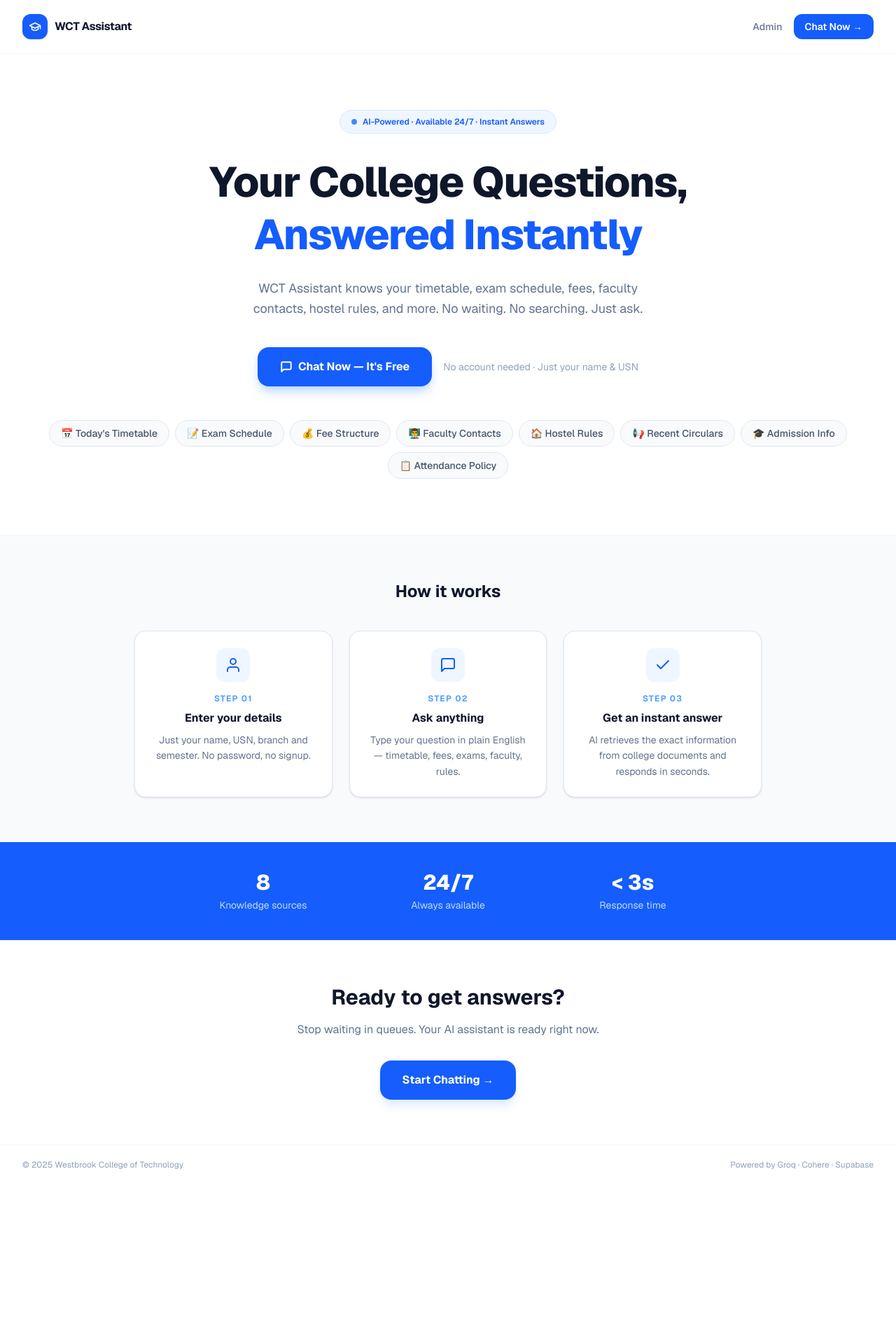
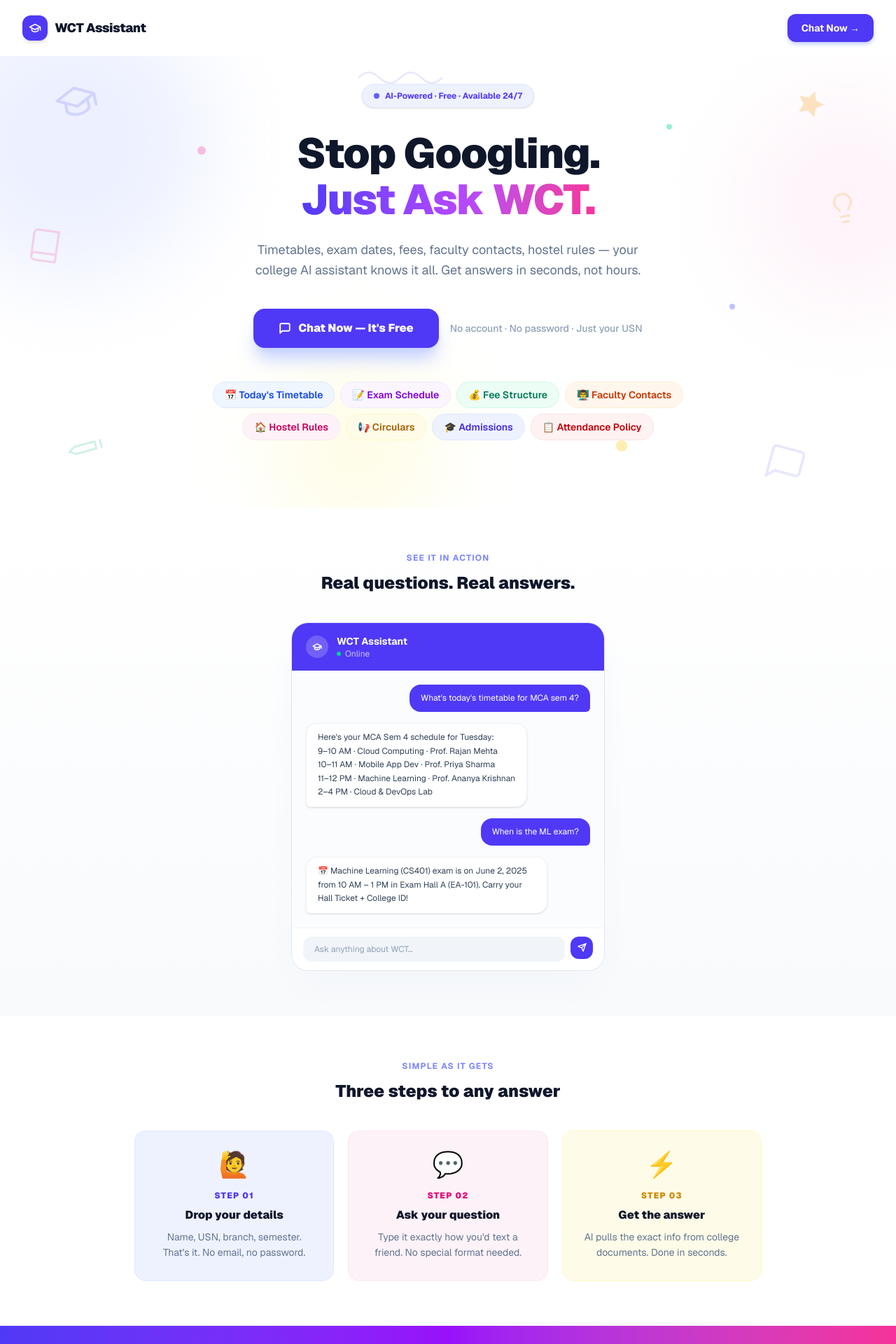
Before and after one commit to vishnu-k-dev/build-your-bot, a Next.js app: page /landing in a window 1280 px wide. Shown: the top 1920 px of the page at 70% size. Before the commit the page ends 1692 px from the top, so only its background shows below. Built offline with nearby package versions, Linux system fonts and the light colour scheme.

Commit message:
Redesign landing page with doodles & vibrant style, remove admin links from public pages

```diff
--- a/app/landing/page.tsx
+++ b/app/landing/page.tsx
@@ -2,120 +2,194 @@ import Link from 'next/link'
 
 export default function LandingPage() {
   return (
-    <div className="min-h-screen bg-white flex flex-col">
+    <div className="min-h-screen bg-white flex flex-col overflow-hidden">
 
       {/* Nav */}
-      <nav className="px-8 py-5 flex items-center justify-between border-b border-slate-100">
+      <nav className="px-8 py-5 flex items-center justify-between relative z-10">
         <div className="flex items-center gap-2.5">
-          <div className="w-9 h-9 rounded-xl bg-blue-600 flex items-center justify-center shadow-sm">
+          <div className="w-9 h-9 rounded-xl bg-indigo-600 flex items-center justify-center shadow-md">
             <svg width="18" height="18" viewBox="0 0 24 24" fill="none" stroke="white" strokeWidth="2" strokeLinecap="round" strokeLinejoin="round">
               <path d="M22 10v6M2 10l10-5 10 5-10 5z"/><path d="M6 12v5c3 3 9 3 12 0v-5"/>
             </svg>
           </div>
-          <span className="font-bold text-slate-900 tracking-tight">WCT Assistant</span>
+          <span className="font-black text-slate-900 tracking-tight text-lg">WCT Assistant</span>
         </div>
-        <div className="flex items-center gap-4">
-          <Link href="/admin" className="text-sm text-slate-500 hover:text-slate-700 transition font-medium">Admin</Link>
-          <Link href="/wct" className="bg-blue-600 hover:bg-blue-700 text-white text-sm font-semibold px-4 py-2 rounded-xl transition">
+        <Link href="/wct"
+          className="bg-indigo-600 hover:bg-indigo-700 text-white text-sm font-bold px-5 py-2.5 rounded-xl transition shadow-md shadow-indigo-200">
           Chat Now →
         </Link>
-        </div>
       </nav>
 
-      {/* Hero */}
-      <section className="flex-1 flex flex-col items-center justify-center text-center px-6 py-20">
+      {/* ── HERO ── */}
+      <section className="relative flex flex-col items-center justify-center text-center px-6 pt-10 pb-24 overflow-hidden">
+
+        {/* Background gradient blobs */}
+        <div className="absolute top-[-80px] left-[-100px] w-[400px] h-[400px] bg-indigo-100 rounded-full opacity-60 blur-3xl pointer-events-none" />
+        <div className="absolute top-[60px] right-[-80px] w-[300px] h-[300px] bg-pink-100 rounded-full opacity-50 blur-3xl pointer-events-none" />
+        <div className="absolute bottom-[-40px] left-[30%] w-[250px] h-[250px] bg-yellow-100 rounded-full opacity-40 blur-3xl pointer-events-none" />
+
+        {/* Floating doodles */}
+        {/* Graduation cap — top left */}
+        <svg className="absolute top-8 left-[6%] opacity-20 rotate-[-12deg]" width="64" height="64" viewBox="0 0 24 24" fill="none" stroke="#6366f1" strokeWidth="1.5" strokeLinecap="round" strokeLinejoin="round">
+          <path d="M22 10v6M2 10l10-5 10 5-10 5z"/><path d="M6 12v5c3 3 9 3 12 0v-5"/>
+        </svg>
+
+        {/* Star — top right */}
+        <svg className="absolute top-12 right-[8%] opacity-25 rotate-[20deg]" width="40" height="40" viewBox="0 0 24 24" fill="#f59e0b" stroke="#f59e0b" strokeWidth="1">
+          <polygon points="12 2 15.09 8.26 22 9.27 17 14.14 18.18 21.02 12 17.77 5.82 21.02 7 14.14 2 9.27 8.91 8.26 12 2"/>
+        </svg>
+
+        {/* Book — left */}
+        <svg className="absolute top-[38%] left-[3%] opacity-20 rotate-[8deg]" width="52" height="52" viewBox="0 0 24 24" fill="none" stroke="#ec4899" strokeWidth="1.5" strokeLinecap="round" strokeLinejoin="round">
+          <path d="M4 19.5A2.5 2.5 0 0 1 6.5 17H20"/><path d="M6.5 2H20v20H6.5A2.5 2.5 0 0 1 4 19.5v-15A2.5 2.5 0 0 1 6.5 2z"/>
+        </svg>
+
+        {/* Lightbulb — right */}
+        <svg className="absolute top-[30%] right-[4%] opacity-20 rotate-[-10deg]" width="48" height="48" viewBox="0 0 24 24" fill="none" stroke="#f59e0b" strokeWidth="1.5" strokeLinecap="round" strokeLinejoin="round">
+          <line x1="9" y1="18" x2="15" y2="18"/><line x1="10" y1="22" x2="14" y2="22"/>
+          <path d="M15.09 14c.18-.98.65-1.74 1.41-2.5A4.65 4.65 0 0 0 18 8 6 6 0 0 0 6 8c0 1 .23 2.23 1.5 3.5A4.61 4.61 0 0 1 8.91 14"/>
+        </svg>
+
+        {/* Pencil — bottom left */}
+        <svg className="absolute bottom-16 left-[8%] opacity-20 rotate-[30deg]" width="44" height="44" viewBox="0 0 24 24" fill="none" stroke="#10b981" strokeWidth="1.5" strokeLinecap="round" strokeLinejoin="round">
+          <line x1="18" y1="2" x2="22" y2="6"/><path d="M7.5 20.5 19 9l-4-4L3.5 16.5 2 22z"/>
+        </svg>
+
+        {/* Sparkle dots scattered */}
+        <div className="absolute top-[20%] left-[22%] w-3 h-3 bg-pink-400 rounded-full opacity-40" />
+        <div className="absolute top-[55%] right-[18%] w-2 h-2 bg-indigo-400 rounded-full opacity-50" />
+        <div className="absolute bottom-20 right-[30%] w-4 h-4 bg-yellow-400 rounded-full opacity-30" />
+        <div className="absolute top-[15%] right-[25%] w-2 h-2 bg-emerald-400 rounded-full opacity-40" />
+
+        {/* Squiggly line doodle — top center */}
+        <svg className="absolute top-4 left-[40%] opacity-15" width="120" height="30" viewBox="0 0 120 30">
+          <path d="M0 15 Q15 0 30 15 Q45 30 60 15 Q75 0 90 15 Q105 30 120 15" fill="none" stroke="#6366f1" strokeWidth="2.5" strokeLinecap="round"/>
+        </svg>
+
+        {/* Chat bubble doodle — bottom right */}
+        <svg className="absolute bottom-8 right-[10%] opacity-15 rotate-[15deg]" width="60" height="60" viewBox="0 0 24 24" fill="none" stroke="#6366f1" strokeWidth="1.5" strokeLinecap="round" strokeLinejoin="round">
+          <path d="M21 15a2 2 0 0 1-2 2H7l-4 4V5a2 2 0 0 1 2-2h14a2 2 0 0 1 2 2z"/>
+        </svg>
+
+        {/* Content */}
+        <div className="relative z-10 max-w-3xl">
           {/* Badge */}
-        <div className="inline-flex items-center gap-2 bg-blue-50 text-blue-600 text-xs font-semibold px-4 py-2 rounded-full mb-8 border border-blue-100">
-          <span className="w-2 h-2 bg-blue-500 rounded-full animate-pulse"/>
-          AI-Powered · Available 24/7 · Instant Answers
+          <div className="inline-flex items-center gap-2 bg-indigo-50 text-indigo-600 text-xs font-bold px-4 py-2 rounded-full mb-8 border border-indigo-100 shadow-sm">
+            <span className="w-2 h-2 bg-indigo-500 rounded-full animate-pulse"/>
+            AI-Powered · Free · Available 24/7
           </div>
 
-        {/* Headline */}
-        <h1 className="text-5xl sm:text-6xl font-extrabold text-slate-900 leading-tight tracking-tight max-w-3xl mb-6">
-          Your College Questions,{' '}
-          <span className="text-blue-600">Answered Instantly</span>
+          <h1 className="text-5xl sm:text-6xl font-black text-slate-900 leading-[1.1] tracking-tight mb-6">
+            Stop Googling.<br/>
+            <span className="bg-gradient-to-r from-indigo-600 via-purple-500 to-pink-500 bg-clip-text text-transparent">
+              Just Ask WCT.
+            </span>
           </h1>
-        <p className="text-lg text-slate-500 max-w-xl mb-10 leading-relaxed">
-          WCT Assistant knows your timetable, exam schedule, fees, faculty contacts, hostel rules, and more.
-          No waiting. No searching. Just ask.
+
+          <p className="text-lg text-slate-500 max-w-xl mx-auto mb-10 leading-relaxed">
+            Timetables, exam dates, fees, faculty contacts, hostel rules — your college AI assistant knows it all. Get answers in seconds, not hours.
           </p>
 
-        {/* CTA */}
-        <div className="flex flex-col sm:flex-row items-center gap-4">
-          <Link
-            href="/wct"
-            className="bg-blue-600 hover:bg-blue-700 text-white font-bold px-8 py-4 rounded-2xl text-base transition shadow-lg shadow-blue-200 flex items-center gap-2"
-          >
+          <div className="flex flex-col sm:flex-row items-center justify-center gap-4 mb-12">
+            <Link href="/wct"
+              className="bg-indigo-600 hover:bg-indigo-700 text-white font-black px-9 py-4 rounded-2xl text-base transition shadow-xl shadow-indigo-200 flex items-center gap-2.5">
               <svg width="18" height="18" viewBox="0 0 24 24" fill="none" stroke="white" strokeWidth="2.5" strokeLinecap="round" strokeLinejoin="round">
                 <path d="M21 15a2 2 0 0 1-2 2H7l-4 4V5a2 2 0 0 1 2-2h14a2 2 0 0 1 2 2z"/>
               </svg>
               Chat Now — It&apos;s Free
             </Link>
-          <p className="text-sm text-slate-400">No account needed · Just your name & USN</p>
+            <p className="text-sm text-slate-400 font-medium">No account · No password · Just your USN</p>
           </div>
 
-        {/* Quick topics */}
-        <div className="flex flex-wrap justify-center gap-2 mt-12">
+          {/* Topic chips */}
+          <div className="flex flex-wrap justify-center gap-2">
             {[
-            "📅 Today's Timetable",
-            "📝 Exam Schedule",
-            "💰 Fee Structure",
-            "👨‍🏫 Faculty Contacts",
-            "🏠 Hostel Rules",
-            "📢 Recent Circulars",
-            "🎓 Admission Info",
-            "📋 Attendance Policy",
+              { emoji: '📅', label: "Today's Timetable", color: 'bg-blue-50 text-blue-700 border-blue-100' },
+              { emoji: '📝', label: 'Exam Schedule', color: 'bg-purple-50 text-purple-700 border-purple-100' },
+              { emoji: '💰', label: 'Fee Structure', color: 'bg-emerald-50 text-emerald-700 border-emerald-100' },
+              { emoji: '👨‍🏫', label: 'Faculty Contacts', color: 'bg-orange-50 text-orange-700 border-orange-100' },
+              { emoji: '🏠', label: 'Hostel Rules', color: 'bg-pink-50 text-pink-700 border-pink-100' },
+              { emoji: '📢', label: 'Circulars', color: 'bg-yellow-50 text-yellow-700 border-yellow-100' },
+              { emoji: '🎓', label: 'Admissions', color: 'bg-indigo-50 text-indigo-700 border-indigo-100' },
+              { emoji: '📋', label: 'Attendance Policy', color: 'bg-red-50 text-red-700 border-red-100' },
             ].map(t => (
-            <span key={t} className="bg-slate-50 border border-slate-200 text-slate-600 text-sm px-4 py-2 rounded-full font-medium">
-              {t}
+              <span key={t.label} className={`border text-sm px-4 py-2 rounded-full font-semibold ${t.color}`}>
+                {t.emoji} {t.label}
               </span>
             ))}
           </div>
+        </div>
       </section>
 
-      {/* How it works */}
-      <section className="bg-slate-50 border-t border-slate-100 px-6 py-16">
+      {/* ── CHAT PREVIEW MOCKUP ── */}
+      <section className="bg-gradient-to-b from-white to-slate-50 px-6 py-16 flex flex-col items-center">
+        <p className="text-xs font-bold text-indigo-400 tracking-widest uppercase mb-3">See it in action</p>
+        <h2 className="text-2xl font-black text-slate-900 mb-10 text-center">Real questions. Real answers.</h2>
+
+        <div className="w-full max-w-md bg-white rounded-3xl border border-slate-200 shadow-2xl shadow-slate-100 overflow-hidden">
+          {/* Mock header */}
+          <div className="bg-indigo-600 px-5 py-4 flex items-center gap-3">
+            <div className="w-8 h-8 rounded-full bg-white/20 flex items-center justify-center">
+              <svg width="14" height="14" viewBox="0 0 24 24" fill="none" stroke="white" strokeWidth="2.5" strokeLinecap="round" strokeLinejoin="round">
+                <path d="M22 10v6M2 10l10-5 10 5-10 5z"/><path d="M6 12v5c3 3 9 3 12 0v-5"/>
+              </svg>
+            </div>
+            <div>
+              <p className="text-white font-bold text-sm">WCT Assistant</p>
+              <div className="flex items-center gap-1.5">
+                <span className="w-1.5 h-1.5 bg-emerald-400 rounded-full"/>
+                <span className="text-white/70 text-xs">Online</span>
+              </div>
+            </div>
+          </div>
+
+          {/* Mock messages */}
+          <div className="p-5 space-y-4 bg-slate-50/50">
+            {[
+              { role: 'user', text: "What's today's timetable for MCA sem 4?" },
+              { role: 'bot', text: "Here's your MCA Sem 4 schedule for Tuesday:\n9–10 AM · Cloud Computing · Prof. Rajan Mehta\n10–11 AM · Mobile App Dev · Prof. Priya Sharma\n11–12 PM · Machine Learning · Prof. Ananya Krishnan\n2–4 PM · Cloud & DevOps Lab" },
+              { role: 'user', text: 'When is the ML exam?' },
+              { role: 'bot', text: '📅 Machine Learning (CS401) exam is on June 2, 2025 from 10 AM – 1 PM in Exam Hall A (EA-101). Carry your Hall Ticket + College ID!' },
+            ].map((m, i) => (
+              <div key={i} className={`flex ${m.role === 'user' ? 'justify-end' : 'justify-start'}`}>
+                <div className={`max-w-[85%] px-4 py-2.5 rounded-2xl text-xs leading-relaxed whitespace-pre-line ${
+                  m.role === 'user'
+                    ? 'bg-indigo-600 text-white rounded-br-md'
+                    : 'bg-white text-slate-700 border border-slate-100 shadow-sm rounded-bl-md'
+                }`}>
+                  {m.text}
+                </div>
+              </div>
+            ))}
+          </div>
+
+          {/* Mock input */}
+          <div className="px-4 py-3 border-t border-slate-100 flex gap-2">
+            <div className="flex-1 bg-slate-100 rounded-xl px-4 py-2.5 text-xs text-slate-400">Ask anything about WCT…</div>
+            <div className="w-8 h-8 bg-indigo-600 rounded-xl flex items-center justify-center flex-shrink-0">
+              <svg width="13" height="13" viewBox="0 0 24 24" fill="none" stroke="white" strokeWidth="2.5" strokeLinecap="round" strokeLinejoin="round">
+                <line x1="22" y1="2" x2="11" y2="13"/><polygon points="22 2 15 22 11 13 2 9 22 2"/>
+              </svg>
+            </div>
+          </div>
+        </div>
+      </section>
+
+      {/* ── HOW IT WORKS ── */}
+      <section className="px-6 py-16 bg-white">
         <div className="max-w-4xl mx-auto">
-          <h2 className="text-2xl font-bold text-slate-900 text-center mb-10">How it works</h2>
-          <div className="grid grid-cols-1 sm:grid-cols-3 gap-6">
+          <p className="text-xs font-bold text-indigo-400 tracking-widest uppercase text-center mb-3">Simple as it gets</p>
+          <h2 className="text-2xl font-black text-slate-900 text-center mb-10">Three steps to any answer</h2>
+          <div className="grid grid-cols-1 sm:grid-cols-3 gap-5">
             {[
-              {
-                icon: (
-                  <svg width="24" height="24" viewBox="0 0 24 24" fill="none" stroke="currentColor" strokeWidth="2" strokeLinecap="round" strokeLinejoin="round">
-                    <path d="M20 21v-2a4 4 0 0 0-4-4H8a4 4 0 0 0-4 4v2"/><circle cx="12" cy="7" r="4"/>
-                  </svg>
-                ),
-                step: '01',
-                title: 'Enter your details',
-                desc: 'Just your name, USN, branch and semester. No password, no signup.',
-              },
-              {
-                icon: (
-                  <svg width="24" height="24" viewBox="0 0 24 24" fill="none" stroke="currentColor" strokeWidth="2" strokeLinecap="round" strokeLinejoin="round">
-                    <path d="M21 15a2 2 0 0 1-2 2H7l-4 4V5a2 2 0 0 1 2-2h14a2 2 0 0 1 2 2z"/>
-                  </svg>
-                ),
-                step: '02',
-                title: 'Ask anything',
-                desc: 'Type your question in plain English — timetable, fees, exams, faculty, rules.',
-              },
-              {
-                icon: (
-                  <svg width="24" height="24" viewBox="0 0 24 24" fill="none" stroke="currentColor" strokeWidth="2" strokeLinecap="round" strokeLinejoin="round">
-                    <polyline points="20 6 9 17 4 12"/>
-                  </svg>
-                ),
-                step: '03',
-                title: 'Get an instant answer',
-                desc: 'AI retrieves the exact information from college documents and responds in seconds.',
-              },
+              { step: '01', emoji: '🙋', color: 'bg-indigo-50 border-indigo-100', accent: 'text-indigo-600', title: 'Drop your details', desc: 'Name, USN, branch, semester. That\'s it. No email, no password.' },
+              { step: '02', emoji: '💬', color: 'bg-pink-50 border-pink-100', accent: 'text-pink-600', title: 'Ask your question', desc: 'Type it exactly how you\'d text a friend. No special format needed.' },
+              { step: '03', emoji: '⚡', color: 'bg-yellow-50 border-yellow-100', accent: 'text-yellow-600', title: 'Get the answer', desc: 'AI pulls the exact info from college documents. Done in seconds.' },
             ].map(item => (
-              <div key={item.step} className="bg-white rounded-2xl border border-slate-200 shadow-sm p-6 text-center">
-                <div className="w-12 h-12 rounded-xl bg-blue-50 text-blue-600 flex items-center justify-center mx-auto mb-4">
-                  {item.icon}
-                </div>
-                <p className="text-xs font-bold text-blue-400 tracking-widest mb-2">STEP {item.step}</p>
-                <h3 className="font-bold text-slate-900 mb-2">{item.title}</h3>
+              <div key={item.step} className={`${item.color} border rounded-2xl p-7 text-center`}>
+                <div className="text-4xl mb-4">{item.emoji}</div>
+                <p className={`text-xs font-black tracking-widest mb-2 ${item.accent}`}>STEP {item.step}</p>
+                <h3 className="font-black text-slate-900 mb-2 text-base">{item.title}</h3>
                 <p className="text-sm text-slate-500 leading-relaxed">{item.desc}</p>
               </div>
             ))}
@@ -123,41 +197,44 @@ export default function LandingPage() {
         </div>
       </section>
 
-      {/* Stats bar */}
-      <section className="bg-blue-600 px-6 py-10">
+      {/* ── STATS ── */}
+      <section className="bg-gradient-to-r from-indigo-600 via-purple-600 to-pink-500 px-6 py-12">
         <div className="max-w-3xl mx-auto grid grid-cols-3 gap-6 text-center text-white">
-          <div>
-            <p className="text-3xl font-extrabold">8</p>
-            <p className="text-sm text-blue-200 mt-1">Knowledge sources</p>
+          {[
+            { val: '8', label: 'Knowledge Sources' },
+            { val: '24/7', label: 'Always On' },
+            { val: '< 3s', label: 'Response Time' },
+          ].map(s => (
+            <div key={s.label}>
+              <p className="text-4xl font-black">{s.val}</p>
+              <p className="text-sm text-white/70 mt-1 font-medium">{s.label}</p>
             </div>
-          <div>
-            <p className="text-3xl font-extrabold">24/7</p>
-            <p className="text-sm text-blue-200 mt-1">Always available</p>
-          </div>
-          <div>
-            <p className="text-3xl font-extrabold">&lt; 3s</p>
-            <p className="text-sm text-blue-200 mt-1">Response time</p>
-          </div>
+          ))}
         </div>
       </section>
 
-      {/* Final CTA */}
-      <section className="px-6 py-16 text-center">
-        <h2 className="text-3xl font-bold text-slate-900 mb-4">Ready to get answers?</h2>
-        <p className="text-slate-500 mb-8">Stop waiting in queues. Your AI assistant is ready right now.</p>
-        <Link
-          href="/wct"
-          className="inline-flex items-center gap-2 bg-blue-600 hover:bg-blue-700 text-white font-bold px-8 py-4 rounded-2xl text-base transition shadow-lg shadow-blue-100"
-        >
-          Start Chatting →
+      {/* ── FINAL CTA ── */}
+      <section className="relative px-6 py-20 text-center overflow-hidden bg-white">
+        {/* doodle dots */}
+        <div className="absolute top-6 left-[10%] w-3 h-3 bg-indigo-300 rounded-full opacity-50" />
+        <div className="absolute bottom-10 right-[12%] w-4 h-4 bg-pink-300 rounded-full opacity-40" />
+        <div className="absolute top-10 right-[20%] w-2 h-2 bg-yellow-400 rounded-full opacity-60" />
+
+        <div className="text-5xl mb-5">🎓</div>
+        <h2 className="text-3xl font-black text-slate-900 mb-3">Your AI campus buddy is ready.</h2>
+        <p className="text-slate-500 mb-8 font-medium">No more chasing faculty for simple info. Ask. Get answers. Move on.</p>
+        <Link href="/wct"
+          className="inline-flex items-center gap-2 bg-indigo-600 hover:bg-indigo-700 text-white font-black px-9 py-4 rounded-2xl text-base transition shadow-xl shadow-indigo-200">
+          Start Chatting — It&apos;s Free →
         </Link>
       </section>
 
       {/* Footer */}
-      <footer className="border-t border-slate-100 px-8 py-5 flex items-center justify-between text-xs text-slate-400">
-        <span>© 2025 Westbrook College of Technology</span>
-        <span>Powered by Groq · Cohere · Supabase</span>
+      <footer className="border-t border-slate-100 px-8 py-5 flex flex-col sm:flex-row items-center justify-between gap-2 text-xs text-slate-400">
+        <span className="font-medium">© 2025 Westbrook College of Technology</span>
+        <span>Built with Groq · Cohere · Supabase · Next.js</span>
       </footer>
+
     </div>
   )
 }
--- a/app/wct/page.tsx
+++ b/app/wct/page.tsx
@@ -80,9 +80,6 @@ export default function WCTChatPage() {
           >
             Change
           </button>
-          <Link href="/admin" className="text-xs text-slate-400 hover:text-slate-600 hover:bg-slate-100 px-3 py-1.5 rounded-lg transition hidden sm:block">
-            Admin
-          </Link>
         </div>
       </header>
 
@@ -107,7 +104,7 @@ export default function WCTChatPage() {
       </div>
 
       <div className="text-center py-2 text-xs text-slate-400">
-        WCT Assistant · AI-powered student support · {COLLEGE_NAME}
+        WCT Assistant · AI-powered student support
       </div>
     </div>
   )
```
Lines whose indentation alone changed are shown as unchanged.
